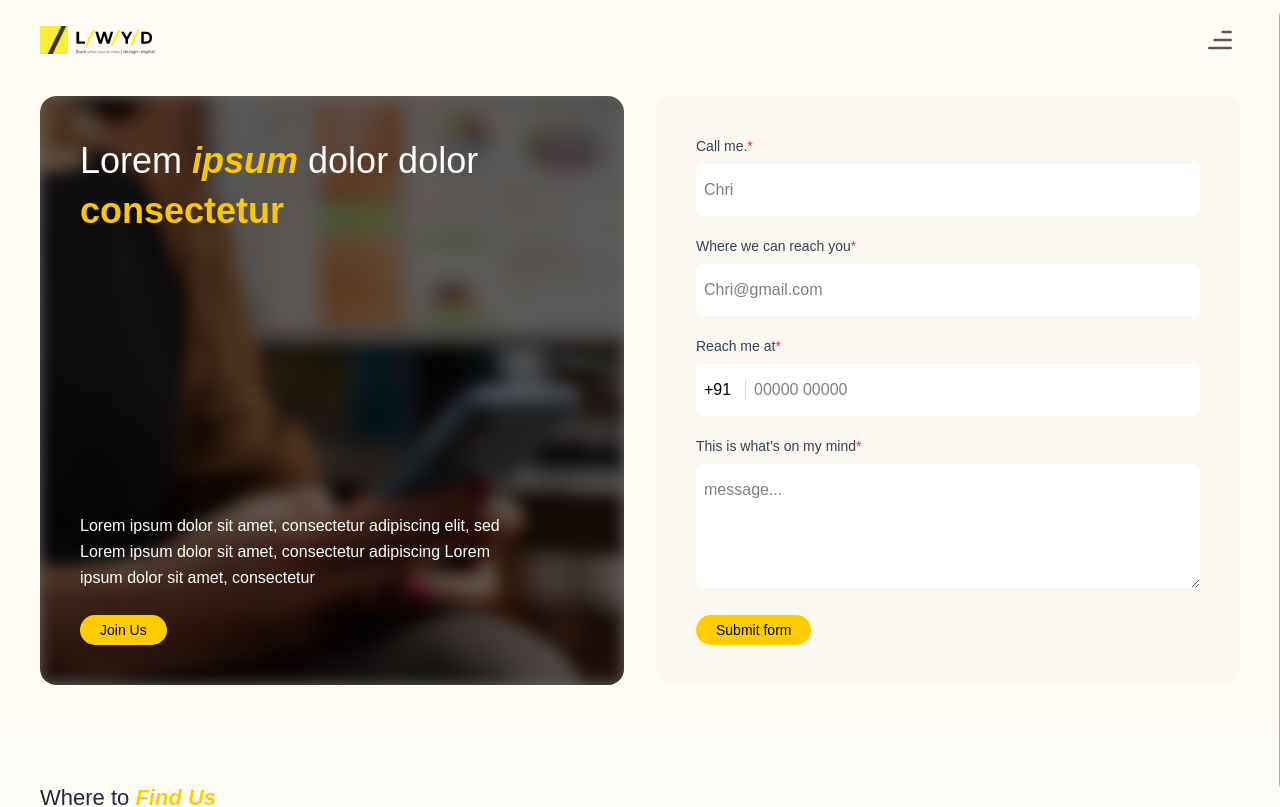
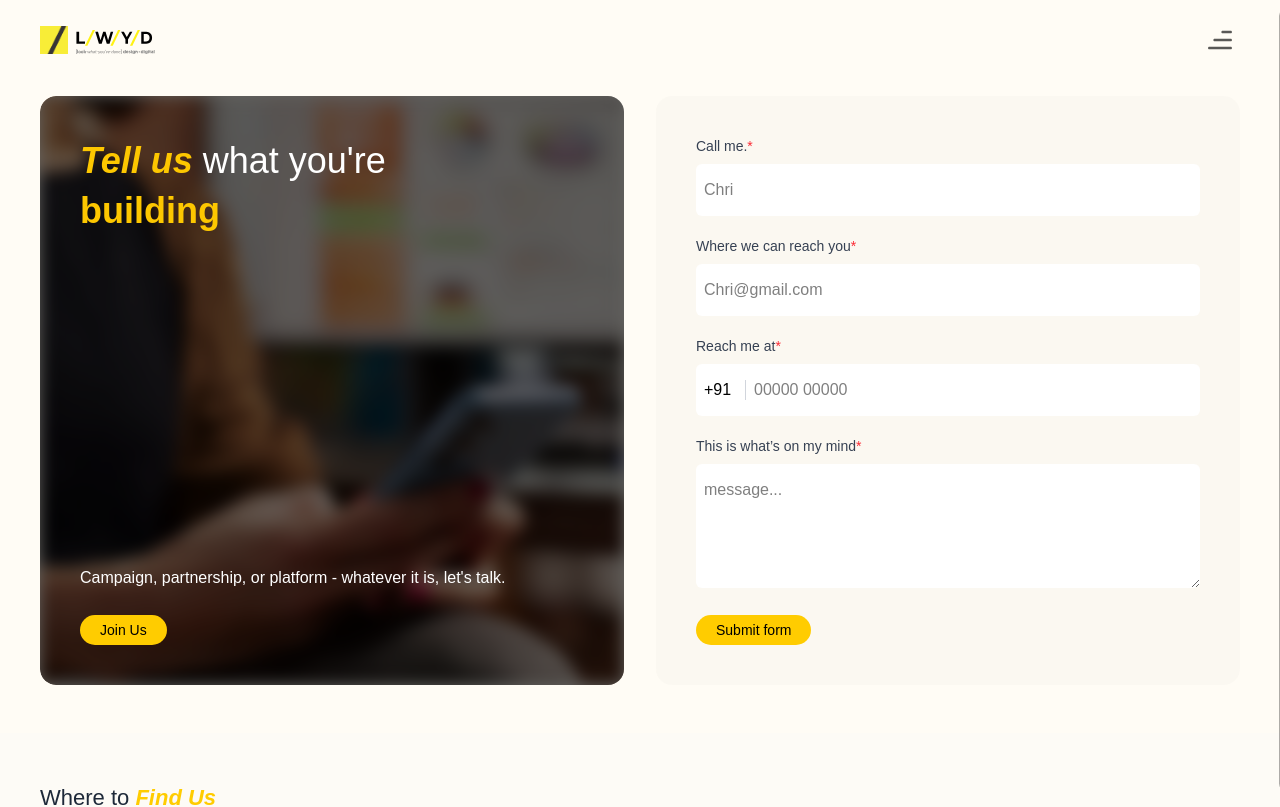
Before and after one commit to hashirrrelwyd/lwyd-ae, a React (Vite) app: page /contact in a window 1280 px wide. Shown: the top 807 px of the page. Built offline with nearby package versions, Linux system fonts and the light colour scheme.

Commit message:
refactor(ContactSection): update heading and paragraph for improved clarity and engagement

```diff
--- a/src/components/Contact/ContactSection.jsx
+++ b/src/components/Contact/ContactSection.jsx
@@ -27,17 +27,15 @@ export default function ContactSection() {
           />
           <div>
             <h2 className="text-3xl md:text-4xl font-[500] leading-snug">
-              Lorem <span className="italic text-yellow-400 font-[750]">ipsum</span> dolor
-              dolor <br />
-              <span className="font-bold text-yellow-400">consectetur</span>
+              <span className="italic text-yellow-400 font-[750]">Tell us</span> what you're
+               <br />
+              <span className="font-bold text-yellow-400">building</span>
             </h2>
 
           </div>
           <div>
             <p className="mb-6 text-sm md:text-base max-w-md leading-relaxed">
-              Lorem ipsum dolor sit amet, consectetur adipiscing elit, sed Lorem
-              ipsum dolor sit amet, consectetur adipiscing Lorem ipsum dolor sit
-              amet, consectetur
+              Campaign, partnership, or platform - whatever it is, let's talk.
             </p>
             <Button title={"Join Us"} />
           </div>
```
